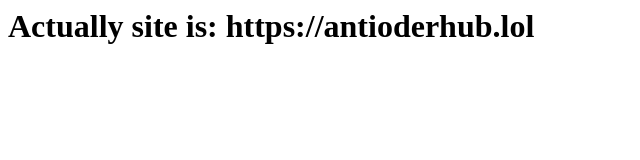
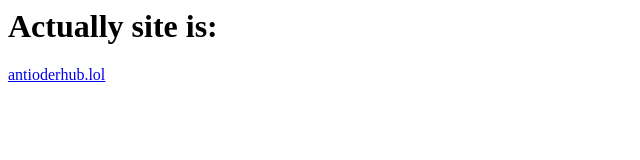
Before and after one commit to AntiOderHubLtd/ActuallySite, a plain HTML site: page index.html in a window 1280 px wide. Shown: the whole page, without its empty margins (0-640 px from the left). Drawn offline with Linux system fonts and the light colour scheme.

Commit message:
Update index.html

```diff
--- a/index.html
+++ b/index.html
@@ -1,3 +1,4 @@
 <html><body>
-<h1>Actually site is: https://antioderhub.lol</h1>
+<h1>Actually site is: </h1>
+<a href="https://antioderhub.lol">antioderhub.lol</a>
 </body></html>
```
